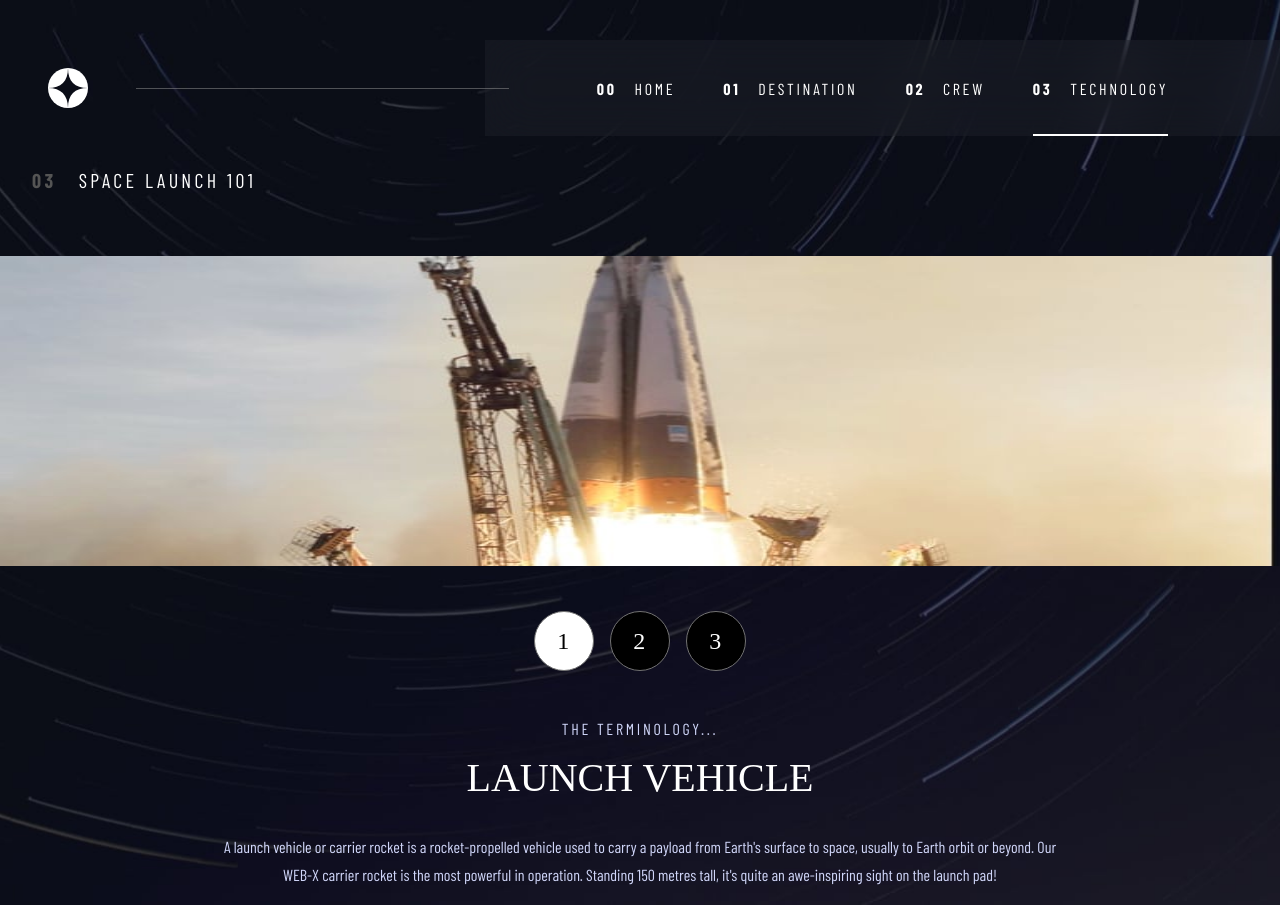
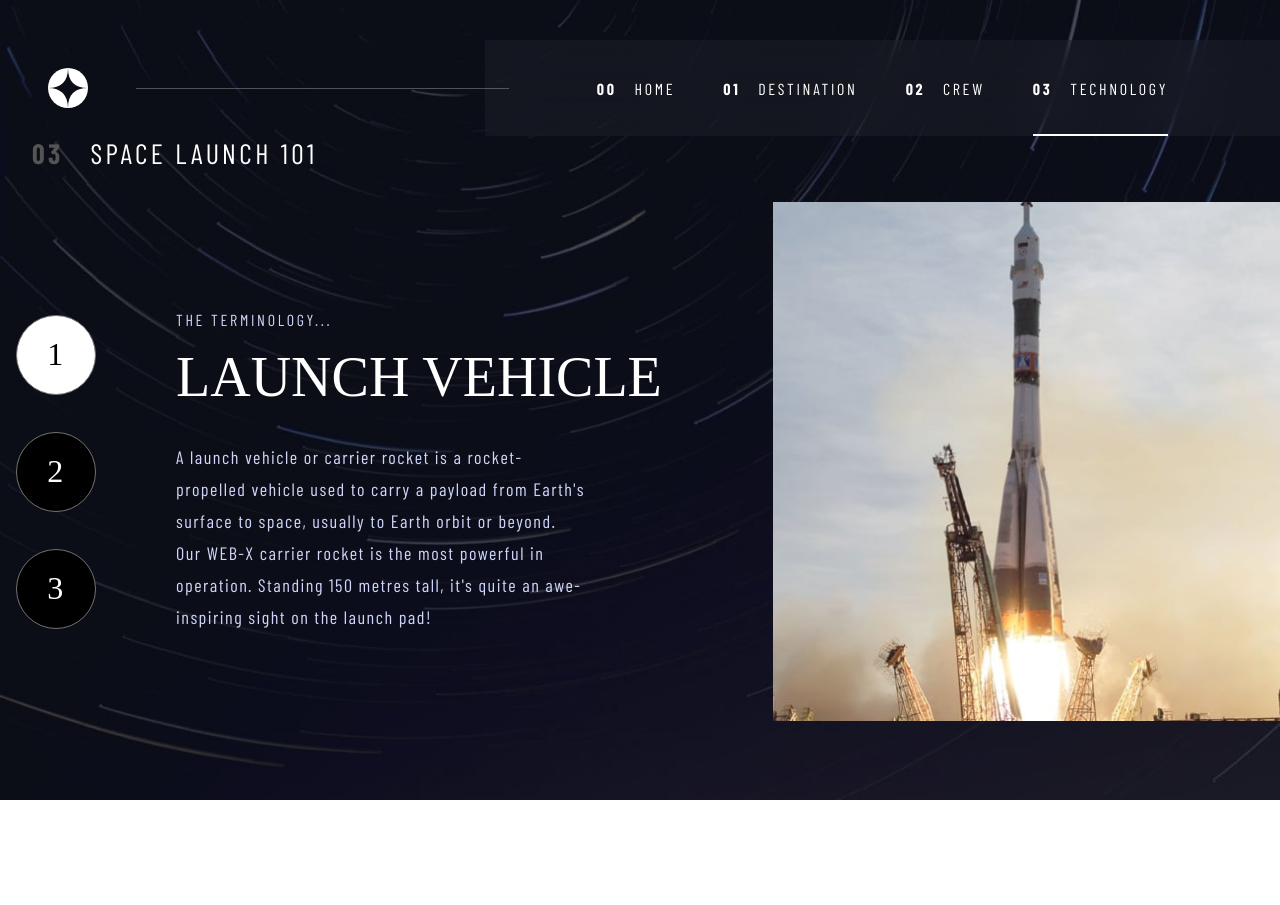
Before and after one commit to marinaongithub/space-tourism-website, a React (Vite) app: page /technology in a window 1280 px wide. After the commit the page ends 800 px from the top, so only its background shows below. Built offline with nearby package versions, Linux system fonts and the light colour scheme; a web font is replaced by a local one.

Commit message:
Added styling for technology - desktop

```diff
--- a/data.json
+++ b/data.json
@@ -83,7 +83,7 @@
     {
       "name": "LAUNCH VEHICLE",
       "images": {
-        "portrait": "./assets/technology/image-launch-vehicle-portrait.jpg",
+        "portrait": "../../../images/technology/image-launch-vehicle-portrait.jpg",
         "landscape": "../../../images/technology/image-launch-vehicle-landscape.jpg"
       },
       "description": "A launch vehicle or carrier rocket is a rocket-propelled vehicle used to carry a payload from Earth's surface to space, usually to Earth orbit or beyond. Our WEB-X carrier rocket is the most powerful in operation. Standing 150 metres tall, it's quite an awe-inspiring sight on the launch pad!"
@@ -91,7 +91,7 @@
     {
       "name": "SPACEPORT",
       "images": {
-        "portrait": "./assets/technology/image-spaceport-portrait.jpg",
+        "portrait": "../../../images/technology/image-spaceport-portrait.jpg",
         "landscape": "../../../images/technology/image-spaceport-landscape.jpg"
       },
       "description": "A spaceport or cosmodrome is a site for launching (or receiving) spacecraft, by analogy to the seaport for ships or airport for aircraft. Based in the famous Cape Canaveral, our spaceport is ideally situated to take advantage of the Earth’s rotation for launch."
@@ -99,7 +99,7 @@
     {
       "name": "SPACE CAPSULE",
       "images": {
-        "portrait": "./assets/technology/image-space-capsule-portrait.jpg",
+        "portrait": "../../../images/technology/image-space-capsule-portrait.jpg",
         "landscape": "../../../images/technology/image-space-capsule-landscape.jpg"
       },
       "description": "A space capsule is an often-crewed spacecraft that uses a blunt-body reentry capsule to reenter the Earth's atmosphere without wings. Our capsule is where you'll spend your time during the flight. It includes a space gym, cinema, and plenty of other activities to keep you entertained."
--- a/src/components/technology/Technology.css
+++ b/src/components/technology/Technology.css
@@ -125,64 +125,63 @@
 }
 
 @media only screen and (min-width: 1270px) {
-    .crew {
-        flex-direction: row-reverse;
+
+    .techPage {
+        padding: 5em 0 e5m 6.75em;
     }
 
-    .main {
-        flex-direction: column;
+    .tech {
+        flex-direction: row-reverse;
+        gap: 5em;
+        align-items: center;
     }
 
-    .crewPage {
-        padding-inline: 7rem 4rem;
-        padding-top: 3rem;
+    .techPage h2 {
+        font-size: 28px;
+        margin: 0;
     }
 
-    .crewPage h2 {
-        font-size: 28px;
-    }
-
-    .crew {
-        padding: 0;
-    }
-
-    .info {
-        text-align: left;
-        align-items: flex-start;
-        padding-left: 2rem;
-        margin-top: 2rem;
-        width: 50%;
-    }
-
-    .role {
+    .tech button {
         font-size: 2rem;
     }
 
-    .crewName {
-        font-size: 3.5rem;
+    .techInfo {
+        flex-direction: row;
+        text-align: left;
+        gap: 5em;
+        padding-top: 2em;
+        width: 55%;
     }
 
-    .bio {
-        font-size: 1.5rem;
+    .techName {
+        font-size: 3.5rem;
+        letter-spacing: 0;
+    }
+
+    .techDescription {
+        font-size: 1.125rem;
         line-height: 32px;
-        padding-right: 13rem;
-        margin-block: 2rem 0;
+        padding-inline: 0 6em;
+        letter-spacing: 1.5px;
         height: 160px;
     }
 
-    .crewList button {
-        width: 15px;
-        height: 15px;
-        margin-top: 4rem;
+    .techList {
+        flex-direction: column;
+        padding-left: 1em;
+        justify-content: flex-start;
+        margin-block: 0;
     }
 
-    .crewPage picture {
-        margin-top: auto;
+    .techList button {
+        width: 80px;
+        height: 80px;
+        justify-content: flex-start;
     }
 
-    .crewImg {
+    .techImg {
         width: 100%;
         height: auto;
-        max-height: 620px;
+        max-width: 515px;
     }
 }
--- a/src/components/technology/Technology.jsx
+++ b/src/components/technology/Technology.jsx
@@ -28,7 +28,10 @@ const Technology = () => {
         <h2><span>03&nbsp;&nbsp;&nbsp;</span>SPACE LAUNCH 101</h2>
         <main className="tech flex">
             <picture>
-                <img className="techImg" src={techSelected.images.landscape} alt="Space Technology"/>
+                {/* Specify the image for desktop view */}
+                <source media="(min-width: 1270px)" srcSet={techSelected.images.portrait} />
+                {/* Specify the image for mobile and tabletview */}
+                <img className="techImg" src={techSelected.images.landscape} alt="Space Technology" />
             </picture>
             <section className="techInfo flex">
                 <ul className="techList flex ff-bellefair">
```
